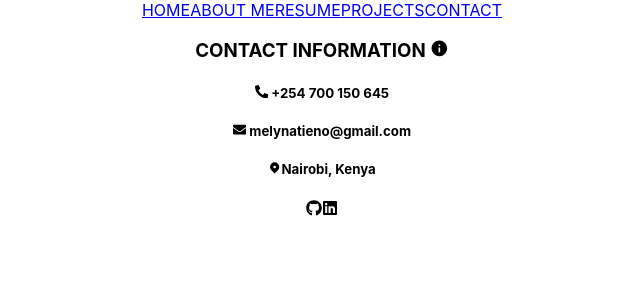
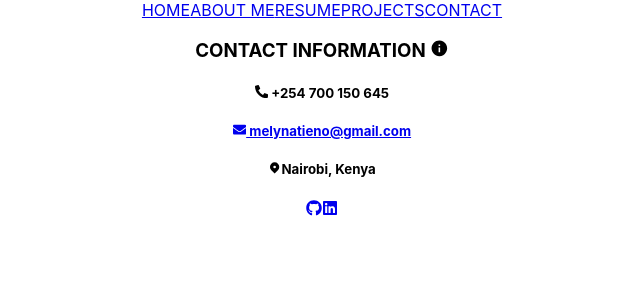
Before and after one commit to MelynAtieno/react-website-app, a React (Create React App) app: page /contact in a window 1280 px wide. Shown: the top 300 px of the page, without its empty margins (318-958 px from the left). Built offline with nearby package versions, Linux system fonts and the light colour scheme.

Commit message:
add icons

```diff
--- a/src/Components/Contact.js
+++ b/src/Components/Contact.js
@@ -1,4 +1,5 @@
 import React from 'react'
+import "../Styles/Contact.css"
 import { FaEnvelope, FaGithub, FaLinkedin, FaPhoneAlt } from "react-icons/fa";
 import { MdInfo } from "react-icons/md";
 import { HiLocationMarker } from "react-icons/hi";
@@ -6,12 +7,14 @@ import { HiLocationMarker } from "react-icons/hi";
 function Contact() {
   return (
     <div className='contact'>
-        <h3 className='contact-me'><b>CONTACT INFORMATION <MdInfo /></b></h3>
-        <h5 className='tel'><FaPhoneAlt /> +254 700 150 645 </h5>
-        <h5 className='email'><FaEnvelope /> melynatieno@gmail.com </h5>
+      <h3 className='contact-me'><b>CONTACT INFORMATION <MdInfo /></b></h3>
+      <h5 className='tel'><FaPhoneAlt /> +254 700 150 645 </h5>
+      <a href="mailto:melynatieno@gmail.com" className='email'><h5><FaEnvelope /> melynatieno@gmail.com </h5></a>
       <h5 className='location'><HiLocationMarker />Nairobi, Kenya</h5>
-        <FaGithub />
-      <FaLinkedin />
+      <div className='socials'>
+      <a href='https://github.com/MelynAtieno'> <FaGithub /></a>
+      <a href='https://www.linkedin.com/in/melyn-atieno/'><FaLinkedin />  </a>
+      </div>
 
     </div>
   )
```
